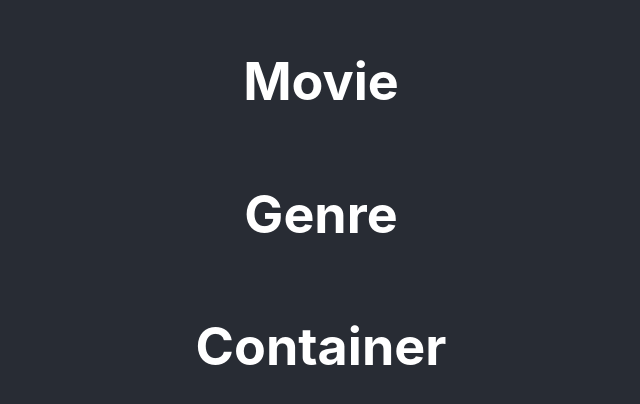
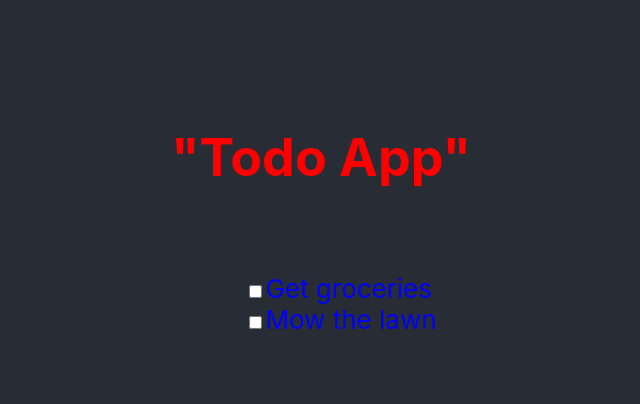
Before and after one commit to fsaberex/my-first-app, a React (Create React App) app: page / in a window 1280 px wide. Shown: the part 186-590 px from the top of the page, without its empty margins (319-959 px from the left). Built offline with nearby package versions, Linux system fonts and the light colour scheme.

Commit message:
correcting files that were replaced

```diff
--- a/src/App.js
+++ b/src/App.js
@@ -1,14 +1,10 @@
 import './App.css';
-import Movie from './components/Movie';
-import Genre from './components/Genre';
-import Container from './components/Container';
+import MyComponent from './components/MyComponent';
 
 function App() {
   return (
     <div className="App-header">
-      <Movie></Movie>
-      <Genre></Genre>
-      <Container></Container>
+      <MyComponent></MyComponent>
     </div>
   );
 }
--- a/src/components/Container.js
+++ /dev/null
@@ -1,10 +0,0 @@
-
-function Container() {
-  return (
-    <>
-      <h1>Container</h1>
-    </>
-  )
-}
-
-export default Container
--- a/src/components/Genre.js
+++ /dev/null
@@ -1,10 +0,0 @@
-
-function Genre() {
-  return (
-    <>
-      <h1>Genre</h1>
-    </>
-  )
-}
-
-export default Genre
--- a/src/components/Movie.js
+++ /dev/null
@@ -1,10 +0,0 @@
-
-function Movie() {
-  return (
-    <>
-      <h1>Movie</h1>
-    </>
-  )
-}
-
-export default Movie
--- /dev/null
+++ b/src/components/MyComponent.js
@@ -0,0 +1,15 @@
+import styles from './MyComponent.module.css'
+
+function MyComponent() {
+  return (
+    <>
+      <h1 className={styles.heading}>"Todo App"</h1>
+      <ul className={styles.ul}>
+        <li className={styles.bodyText}><input type="checkbox"/>Get groceries</li>
+        <li className={styles.bodyText}><input type="checkbox"/>Mow the lawn</li>
+      </ul>
+    </>
+  )
+}
+
+export default MyComponent
```
